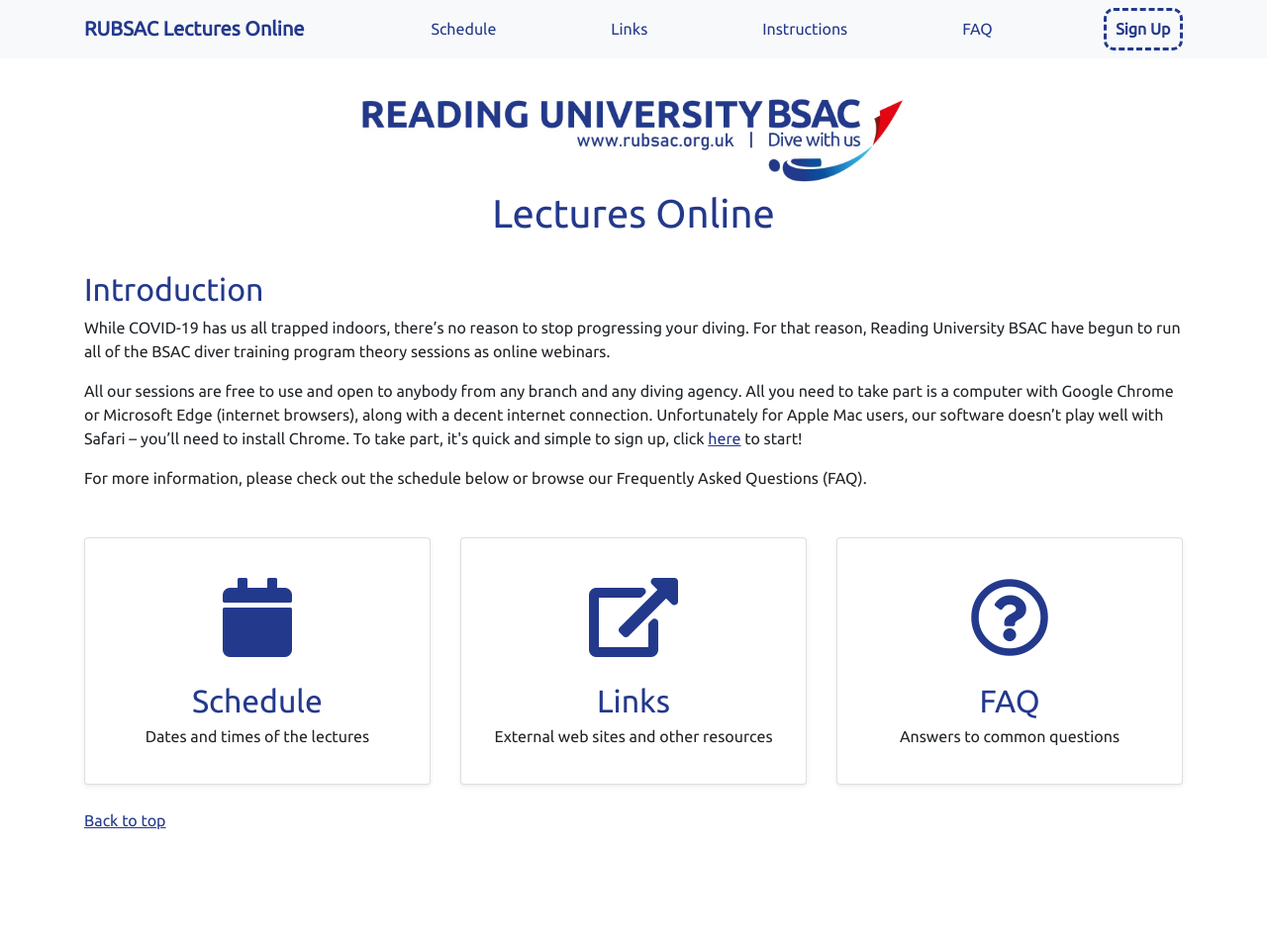
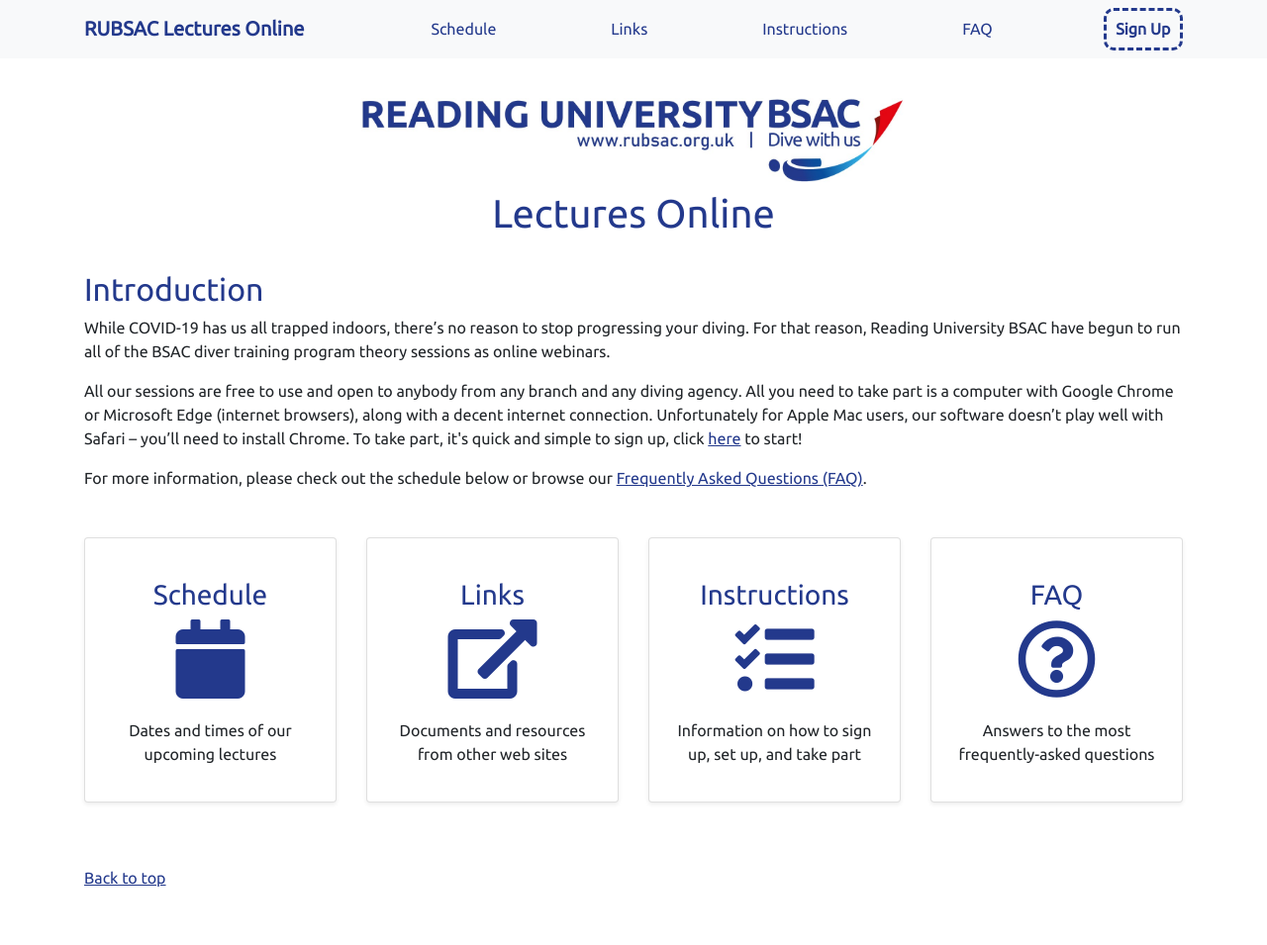
Before and after one commit to RUBSAC/rubsac.github.io, a Jekyll site: the page built from index.html, in a window 1280 px wide. Shown: the whole page at 99% size. Built offline with Jekyll 4.4.1, drawn with Linux system fonts in a browser that asks for light colours; nearby versions of some CDN libraries; before the commit the page ends 900 px from its top, so only the background shows below that.

Commit message:
Added instructions link to home page

```diff
--- a/index.html
+++ b/index.html
@@ -14,12 +14,9 @@
             </div>
         </section>
 
-        <section id="intro">
         <div class="row intro">
-                <div class="col-md-12">
-                    <h2>
-                        Introduction
-                    </h2>
+            <div class="col-12">
+                <h2>Introduction</h2>
                 <p>
                     While COVID-19 has us all trapped indoors, there’s no reason to stop progressing your diving.
                     For that reason, Reading University BSAC have begun to run all of the BSAC diver training
@@ -33,82 +30,100 @@
                     To take part, it's quick and simple to sign up, click <a href="signup.html">here</a> to start!
                 </p>
                 <p>
-                        For more information, please check out the schedule below or browse our Frequently Asked
-                        Questions (FAQ).
+                    For more information, please check out the schedule below or browse our
+                    <a href="faq.html">Frequently Asked Questions (FAQ)</a>.
                 </p>
             </div>
         </div>
-        </section>
 
-        <div class="bg-white">
         <div class="row">
-                <div class="col-12 col-md-4">
+            <div class="col-12 col-md-3">
                 <div class="card mb-4 shadow-sm">
                     <div class="card-img-top center">
                         <p>
                             &nbsp;
                         </p>
                         <a href="calendar.html">
+                            <h3>
+                                Schedule
+                            </h3>
                             <i class="fa fa-5x fa-calendar"></i>
                         </a>
                     </div>
                     <div class="card-body center">
-                            <p class="card-link">
-                                <a href="faq.html">
-                                    Schedule
-                                </a>
-                            </p>
                         <p class="card-description">
-                                Dates and times of the lectures
+                            Dates and times of our upcoming lectures
                         </p>
                     </div>
                 </div>
             </div>
-                <div class="col-12 col-md-4">
+
+            <div class="col-12 col-md-3">
                 <div class="card mb-4 shadow-sm">
                     <div class="card-img-top center">
                         <p>
                             &nbsp;
                         </p>
                         <a href="links.html">
+                            <h3>
+                                Links
+                            </h3>
                             <i class="fas fa-5x fa-external-link-alt"></i>
                         </a>
                     </div>
                     <div class="card-body center">
-                            <p class="card-link">
-                                <a href="faq.html">
-                                    Links
-                                </a>
-                            </p>
                         <p class="card-description">
-                                External web sites and other resources
+                            Documents and resources from other web sites
                         </p>
                     </div>
                 </div>
             </div>
-                <div class="col-12 col-md-4">
+
+            <div class="col-12 col-md-3">
+                <div class="card mb-4 shadow-sm">
+                    <div class="card-img-top center">
+                        <p>
+                            &nbsp;
+                        </p>
+                        <a href="instructions.html">
+                            <h3>
+                                Instructions
+                            </h3>
+                            <i class="fas fa-5x fa-tasks"></i>
+
+                        </a>
+                    </div>
+                    <div class="card-body center">
+                        <p class="card-description">
+                            Information on how to sign up, set up, and take part
+                        </p>
+                    </div>
+                </div>
+            </div>
+
+            <div class="col-12 col-md-3">
                 <div class="card mb-4 shadow-sm">
                     <div class="card-img-top center">
                         <p>
                             &nbsp;
                         </p>
                         <a href="faq.html">
+                            <h3>
+                                FAQ
+                            </h3>
                             <i class="far fa-5x fa-question-circle"></i>
                         </a>
                     </div>
                     <div class="card-body center">
-                            <p class="card-link">
-                                <a href="faq.html">
-                                    FAQ
-                                </a>
+                        <p class="card-description">
+                            Answers to the most frequently-asked questions
                         </p>
-                            <p class="card-description">
-                                Answers to common questions
+                    </div>
+                </div>
+                <p>
+                    &nbsp;
                 </p>
             </div>
         </div>
     </div>
-            </div>
-        </div>
-    </div>
 </main>
```
Also changed, not shown: signup.html (+6 -3 lines). Lines whose indentation alone changed are shown as unchanged.
